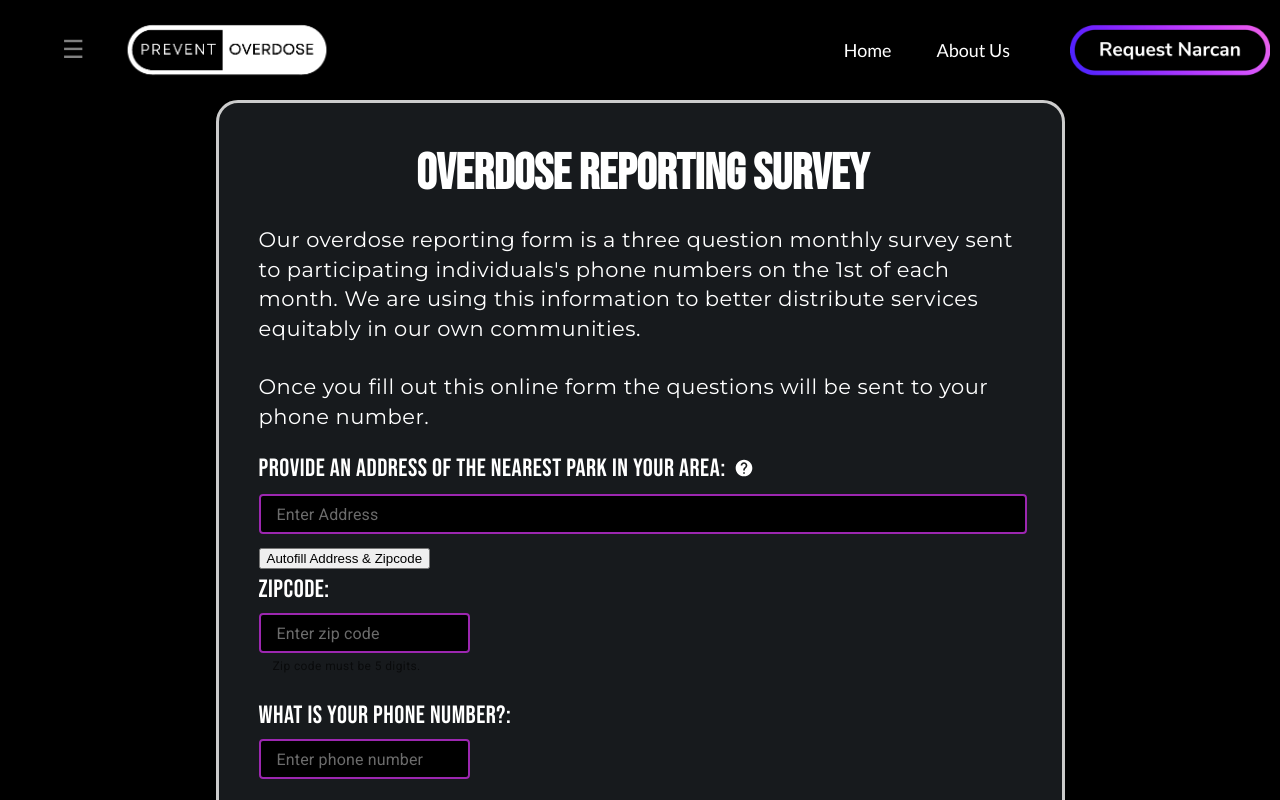
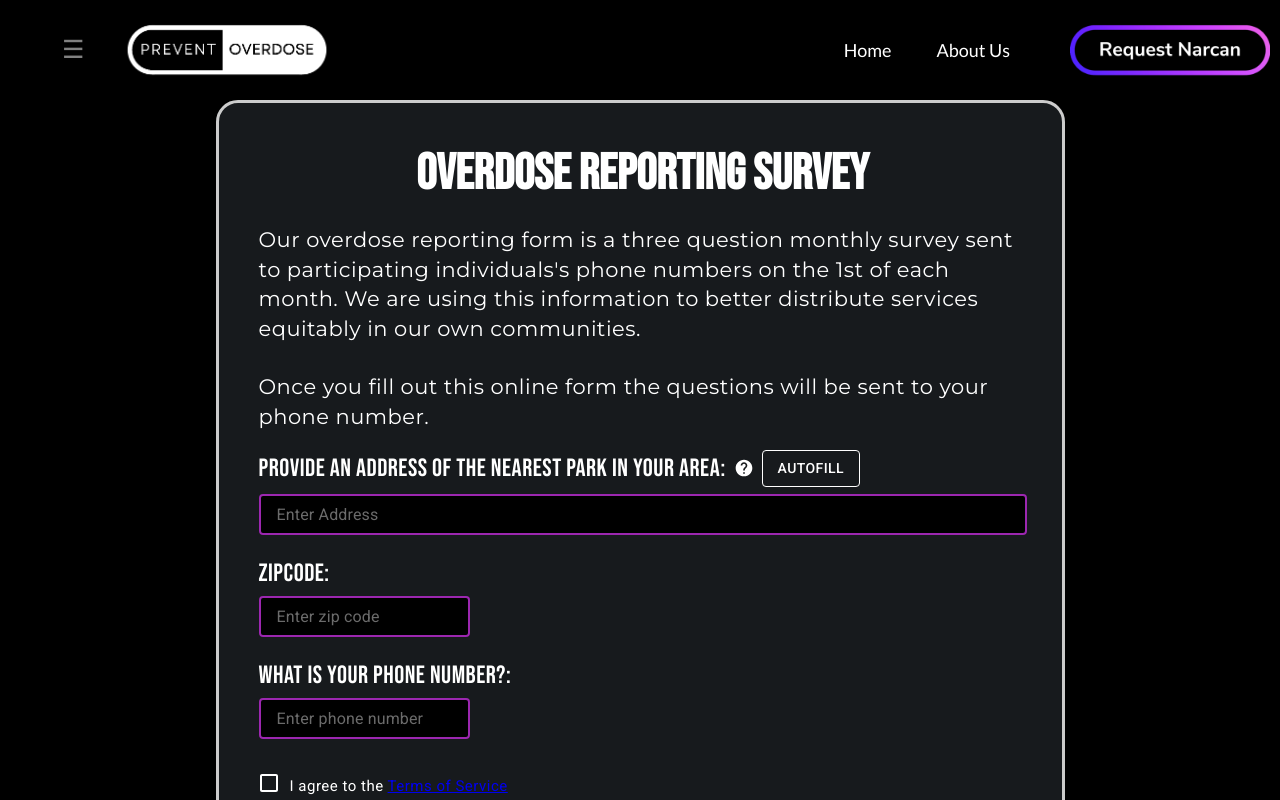
Before and after one commit to Prevent-Overdose/Prevent-Overdose, a React (Create React App) app in the folder frontend/: page /report-overdose in a window 1280 px wide. Shown: the top 800 px of the page. Built offline with nearby package versions, Linux system fonts and the light colour scheme.

Commit message:
Update reportingForm.js

```diff
--- a/frontend/src/components/reportingForm.js
+++ b/frontend/src/components/reportingForm.js
@@ -259,9 +259,12 @@ return (
                      onClose={()=> setTooltipOpen(false)}
                      disableHoverListener
                      >
-                        <IconButton color="inherit" onClick={handleToggle}>
+                        <IconButton color="inherit" onClick={handleToggle}  >
                             <HelpIcon fontSize="small" className='custom-icon'/>
                         </IconButton>
+                        <Button color="inherit" variant="outlined" onClick={autofillAddressAndZipcode} >Autofill</Button>
+
+
                     </Tooltip>
         </div>
         <TextField
@@ -282,9 +285,7 @@ return (
       />
       </div>
 
-      <button variant="contained" onClick={autofillAddressAndZipcode} style = {{marginTop: '10px', marginBottom: '5px'}}>
-        Autofill Address & Zipcode
-      </button>
+
 
       <br/>
       <div>
@@ -300,7 +301,6 @@ return (
         onChange={handleChange}
         required
         error={!isZipValid}
-        helperText="Zip code must be 5 digits."
         inputProps={{ maxLength: 5, pattern: '[0-9]*' }}
         placeholder=" Enter zip code"
         InputProps={{
```
